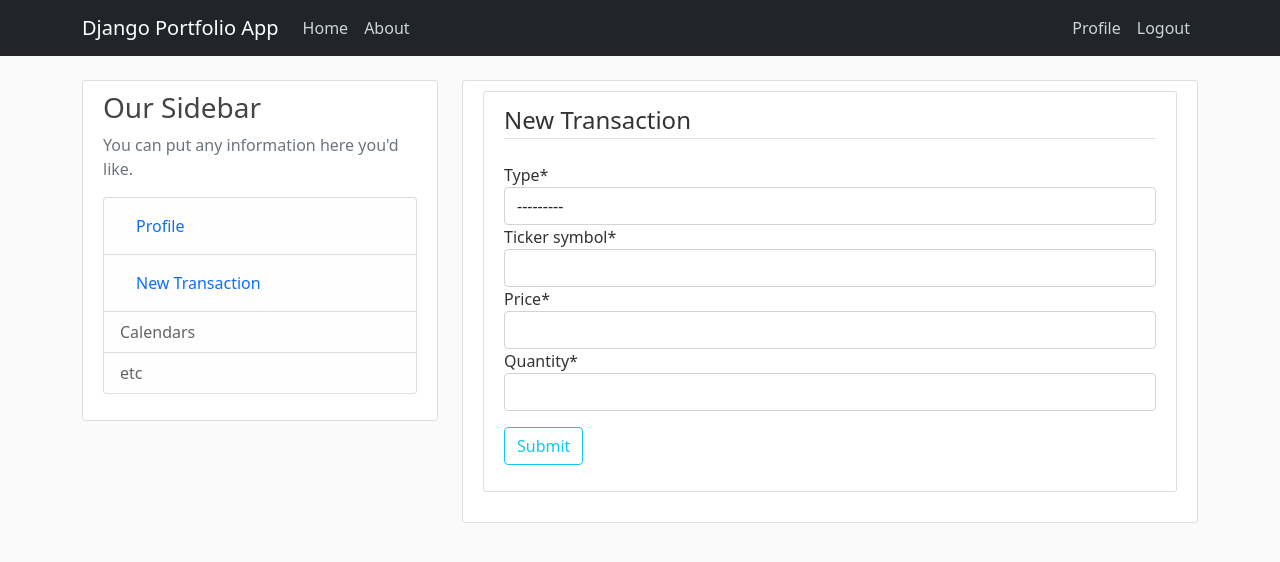
After one commit to JamesMaher08/django_portfolio_project, a Django app: page /transaction/new/ in a window 1280 px wide. The commit adds this page. Shown: the top 562 px of the page. Run offline with Django 3.2, Linux system fonts and the light colour scheme; the visitor is signed in with stand-in values (Sample User, id 1); some libraries are stand-ins or nearby versions.

Commit message:
Added functionality for update/delete/new transactions

```diff
--- a/portfolio/models.py
+++ b/portfolio/models.py
@@ -1,6 +1,7 @@
 from django.db import models
 from django.utils import timezone
 from django.contrib.auth.models import User
+from django.urls import reverse
 
 # Create your models here.
 
@@ -16,7 +17,10 @@ class Account(models.Model):
 
 class Transaction(models.Model):
     account = models.ForeignKey(Account, on_delete=models.CASCADE)
-    type = models.CharField(max_length=25)
+    type = models.CharField(
+           max_length=25,
+           choices=(("MARKET_BUY", "BUY"), ("MARKET_SELL", "SELL"), ("DIVIDEND_PAYMENT", "DIVIDEND"))
+           )
     transaction_date = models.DateTimeField(default=timezone.now)
     ticker_symbol = models.CharField(max_length=25)
     price = models.DecimalField(max_digits=10, decimal_places=2)
@@ -24,3 +28,6 @@ class Transaction(models.Model):
 
     def __str__(self):
            return f" Transaction [{self.type}] - {self.ticker_symbol} of {self.quantity} for ${self.price}"
+
+    def get_absolute_url(self):
+           return reverse('transaction-detail', kwargs={'pk':self.pk})
--- a/portfolio/templates/portfolio/base.html
+++ b/portfolio/templates/portfolio/base.html
@@ -52,8 +52,8 @@
                     <h3>Our Sidebar</h3>
                      <p class='text-muted'>You can put any information here you'd like.
                         <ul class="list-group">
-                        <li class="list-group-item list-group-item-light">Latest Posts</li>
-                        <li class="list-group-item list-group-item-light">Announcements</li>
+                        <li class="list-group-item list-group-item-light"><a class="nav-item nav-link" href="{% url 'profile' %}">Profile</a></li>
+                        <li class="list-group-item list-group-item-light"><a class="nav-item nav-link" href="{% url 'transaction-create' %}">New Transaction</a></li>
                         <li class="list-group-item list-group-item-light">Calendars</li>
                         <li class="list-group-item list-group-item-light">etc</li>
                         </ul>
--- a/portfolio/templates/portfolio/home.html
+++ b/portfolio/templates/portfolio/home.html
@@ -7,7 +7,7 @@
               <a class="mr-2" href="#">{{ transaction.account.owner }}</a>
               <small class="text-muted">{{ transaction.transaction_date|date:"F d, Y" }}</small>
             </div>
-            <h2><a class="article-title" href="#">{{ transaction.type }}</a></h2>
+            <h2><a class="article-title" href="{% url 'transaction-detail' transaction.id %}">{{ transaction.type }}</a></h2>
             <p class="article-content">{{ transaction.ticker_symbol }}</p>
           </div>
         </article>
--- /dev/null
+++ b/portfolio/templates/portfolio/transaction_form.html
@@ -0,0 +1,20 @@
+{% extends "portfolio/base.html" %}
+{% load crispy_forms_tags %}
+{% block content %}
+<div class="content-section">
+    <form method="POST">
+        {% csrf_token %}
+        <fieldset class="form-group">
+            {% if request.path == '/transaction/new/' %}
+                <legend class="border-bottom mb-4">New Transaction</legend>
+            {% else %}
+                <legend class="border-bottom mb-4">Update Transaction</legend>
+            {% endif %}
+            {{ form|crispy }}
+        </fieldset>
+        <div class="form-group pt-3 pb-3">
+            <button class="btn btn-outline-info" type="submit">Submit</button>
+        </div>
+    </form>
+</div>
+{% endblock content %}
--- a/portfolio/urls.py
+++ b/portfolio/urls.py
@@ -1,7 +1,12 @@
 from django.urls import path
+from .views import TransactionListView, TransactionDetailView, TransactionCreateView, TransactionUpdateView, TransactionDeleteView
 from . import views
 
 urlpatterns = [
-    path('', views.home, name="portfolio-home"),
+    path('', TransactionListView.as_view(), name="portfolio-home"),
+    path('transaction/<int:pk>/', TransactionDetailView.as_view(), name="transaction-detail"),
+    path('transaction/new/', TransactionCreateView.as_view(), name="transaction-create"),
+    path('transaction/<int:pk>/update/', TransactionUpdateView.as_view(), name="transaction-update"),
+    path('transaction/<int:pk>/delete/', TransactionDeleteView.as_view(), name="transaction-delete"),
     path('about/', views.about, name="portfolio-about"),
 ]
--- a/portfolio/views.py
+++ b/portfolio/views.py
@@ -1,15 +1,65 @@
+from typing import Optional
 from django.shortcuts import render
+from django.contrib.auth.mixins import LoginRequiredMixin, UserPassesTestMixin
+from django.views.generic import ListView, DetailView, CreateView, UpdateView, DeleteView
 from .models import Transaction, Account
 
+# Create your views here.
+# Function based views
 
-
-# Create your views here.
+# This function is no longer used due to using the class based view below
 def home(request):
     context = {
         'transactions': Transaction.objects.all()
     }
-
     return render(request, 'portfolio/home.html', context)
 
 def about(request):
     return render(request, 'portfolio/about.html', {'title': 'About'})
+
+
+# Class based views
+class TransactionListView(LoginRequiredMixin, ListView):
+    model = Transaction
+    template_name = 'portfolio/home.html' # <app>/<model>_<viewtype>.html
+    context_object_name = 'transactions'
+    ordering = ['-transaction_date']
+
+class TransactionDetailView(DetailView):
+    model = Transaction
+    context_object_name = 'transaction'
+
+class TransactionCreateView(LoginRequiredMixin, CreateView):
+    model = Transaction
+    context_object_name = 'transaction'
+    fields = ['type', 'ticker_symbol', 'price', 'quantity']
+
+    def form_valid(self, form):
+        form.instance.account = self.request.user.account #set the account to the current user account
+        return super().form_valid(form)
+
+class TransactionUpdateView(LoginRequiredMixin, UserPassesTestMixin, UpdateView):
+    model = Transaction
+    context_object_name = 'transaction'
+    fields = ['type', 'ticker_symbol', 'price', 'quantity']
+
+    def form_valid(self, form):
+        form.instance.account = self.request.user.account #set the account to the current user account
+        return super().form_valid(form)
+
+    def test_func(self):
+        transaction = self.get_object()
+        if self.request.user == transaction.account.owner:
+            return True
+        return False
+
+class TransactionDeleteView(LoginRequiredMixin, UserPassesTestMixin, DeleteView):
+    model = Transaction
+    context_object_name = 'transaction'
+    success_url = '/'
+
+    def test_func(self):
+        transaction = self.get_object()
+        if self.request.user == transaction.account.owner:
+            return True
+        return False
```
Also changed, not shown: portfolio/templates/portfolio/transaction_confirm_delete.html (added, +16 -0 lines), portfolio/templates/portfolio/transaction_detail.html (added, +19 -0 lines), media/profile_pics/default.jpg (added), portfolio/migrations/0002_alter_transaction_type.py (added).
